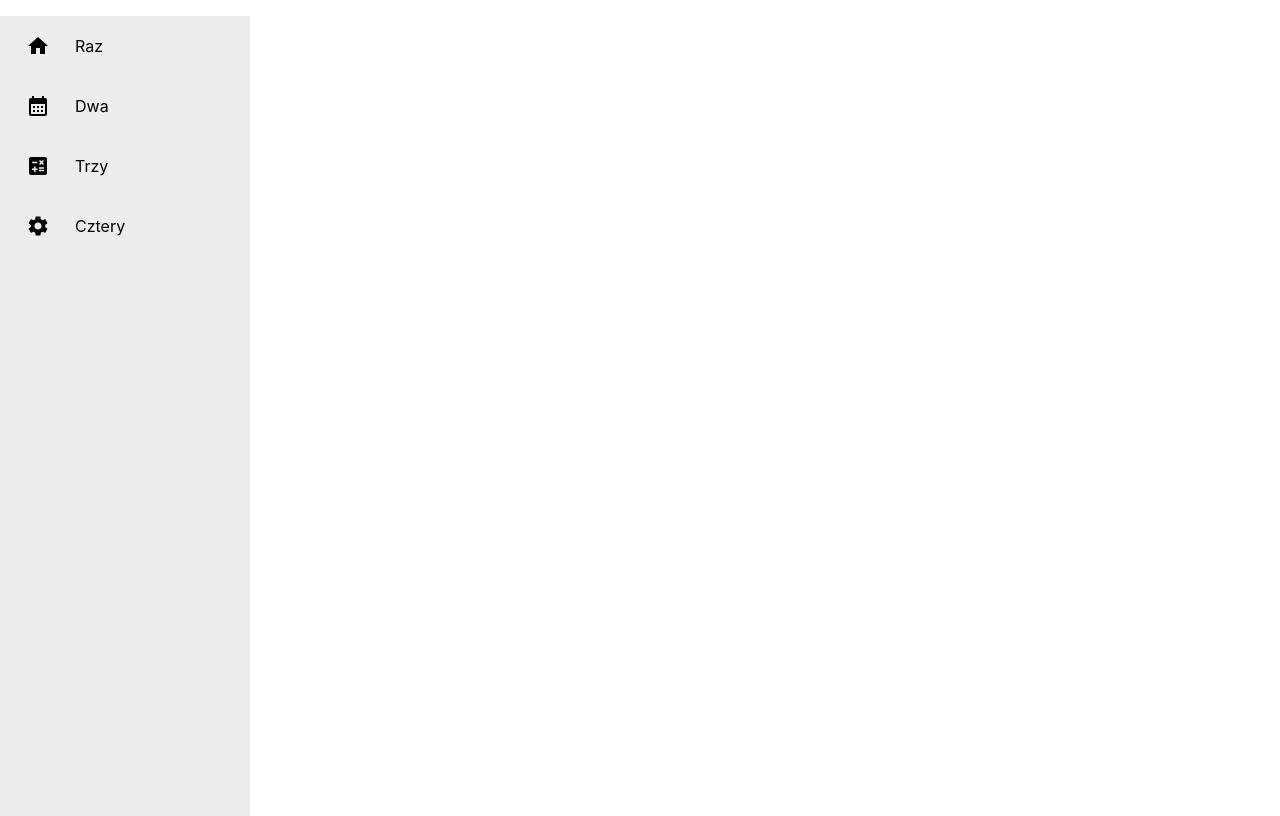
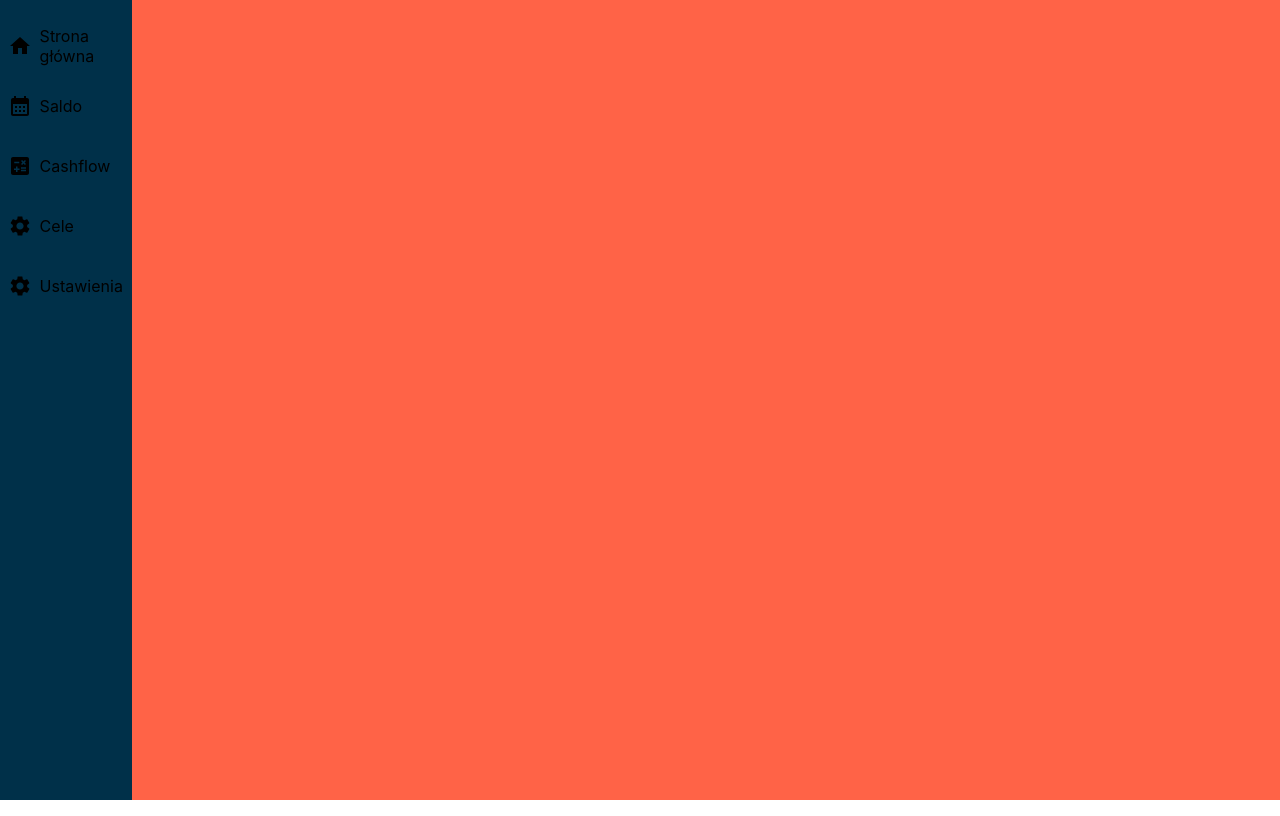
Before and after one commit to t-ukowski/Budget-planner, a React (Create React App) app in the folder frontend/: page / in a window 1280 px wide. Built offline with nearby package versions, Linux system fonts and the light colour scheme.

Commit message:
styles organization

```diff
--- a/frontend/package.json
+++ b/frontend/package.json
@@ -15,6 +15,7 @@
     "react": "^17.0.2",
     "react-dom": "^17.0.2",
     "react-scripts": "5.0.0",
+    "sass": "^1.50.0",
     "web-vitals": "^2.1.4"
   },
   "scripts": {
--- a/frontend/src/App.js
+++ b/frontend/src/App.js
@@ -1,9 +1,11 @@
-import './App.css';
+import "./styles/main.scss";
 import Sidebar from "./Components/Sidebar";
 
 function App() {
   return (
-    <div className="App"><Sidebar /></div>
+    <div className="App">
+      <Sidebar/>
+    </div>
   );
 }
 
--- a/frontend/src/Components/Sidebar.css
+++ /dev/null
@@ -1,42 +0,0 @@
-.Sidebar {
-  height: 100%;
-  width: 250px;
-  background-color: rgb(237, 237, 237);
-}
-
-.SidebarList {
-  height: auto;
-  width: 100%;
-  padding: 0;
-}
-
-.SidebarList .row {
-  height: 60px;
-  width: 100%;
-  list-style-type: none;
-  margin: 0;
-  display: flex;
-  flex-direction: row;
-  justify-content: center;
-  align-items: center;
-  font-family: -apple-system, BlinkMacSystemFont, 'Segoe UI', Roboto, Oxygen, Ubuntu, Cantarell, 'Open Sans', 'Helvetica Neue', sans-serif;
-}
-
-.SidebarList .row:hover {
-  cursor: pointer;
-  background-color: rgb(211, 211, 211);
-}
-
-.SidebarList #active {
-  background-color: tomato;
-}
-
-.row #icon {
-  flex: 30%;
-  display: grid;
-  place-items: center;
-}
-
-.row #title {
-  flex: 70%;
-}
--- a/frontend/src/Components/Sidebar.js
+++ b/frontend/src/Components/Sidebar.js
@@ -1,5 +1,4 @@
 import React from 'react';
-import './Sidebar.css';
 import { SidebarData } from './SidebarData';
 
 function Sidebar() {
--- a/frontend/src/Components/SidebarData.js
+++ b/frontend/src/Components/SidebarData.js
@@ -6,22 +6,27 @@ import SettingsIcon from '@mui/icons-material/Settings';
 
 export const SidebarData = [
     {
-        title: "Raz",
+        title: "Strona główna",
         icon: <HomeIcon />,
         link: "/home"
     },
     {
-        title: "Dwa",
+        title: "Saldo",
         icon: <CalendarMonthIcon />,
-        link: "/history"
+        link: "/balance"
     },
     {
-        title: "Trzy",
+        title: "Cashflow",
         icon: <CalculateIcon />,
-        link: "/objectives"
+        link: "/cashflow"
     },
     {
-        title: "Cztery",
+        title: "Cele",
+        icon: <SettingsIcon />,
+        link: "/goals"
+    },
+    {
+        title: "Ustawienia",
         icon: <SettingsIcon />,
         link: "/settings"
     }
--- /dev/null
+++ b/frontend/src/styles/main.scss
@@ -0,0 +1,4 @@
+@import "variables";
+
+@import "sidebar";
+@import "panel";
--- /dev/null
+++ b/frontend/src/styles/panel.scss
@@ -0,0 +1,12 @@
+.App {
+    position: absolute;
+    height: 100vh;
+    width: 100vw;
+    //background-color: $background-base;
+    background-color: tomato;
+}
+
+body {
+    margin: 0;
+    padding: 0;
+}
--- /dev/null
+++ b/frontend/src/styles/sidebar.scss
@@ -0,0 +1,44 @@
+.Sidebar {
+    position: fixed;
+    height: 100%;
+    width: $sidebar-closed-width;
+    background-color: $bp-blue;
+    color: $background-base;
+  }
+
+  .SidebarList {
+    height: auto;
+    width: 100%;
+    padding: 0;
+  }
+
+  .SidebarList .row {
+    height: 60px;
+    width: 100%;
+    list-style-type: none;
+    margin: 0;
+    display: flex;
+    flex-direction: row;
+    justify-content: center;
+    align-items: center;
+    font-family: -apple-system, BlinkMacSystemFont, 'Segoe UI', Roboto, Oxygen, Ubuntu, Cantarell, 'Open Sans', 'Helvetica Neue', sans-serif;
+  }
+
+  .SidebarList .row:hover {
+    cursor: pointer;
+    background-color: rgb(211, 211, 211);
+  }
+
+  .SidebarList #active {
+    background-color: tomato;
+  }
+
+  .row #icon {
+    flex: 30%;
+    display: grid;
+    place-items: center;
+  }
+
+  .row #title {
+    flex: 70%;
+  }
--- /dev/null
+++ b/frontend/src/styles/variables.scss
@@ -0,0 +1,15 @@
+// Colors
+$bp-black: #2E282A;
+$bp-blue: #003049;
+$bp-red: #751717;
+$bp-orange: #CD5334;
+$bp-yellow: #FCBF49;
+$bp-green: #A7C957;
+$bp-white: #FEFAE0;
+
+// Base
+$background-base: $bp-orange 50%;
+
+// Sidebar
+$sidebar-closed-width: 132px;
+$sidebar-open-width: 431px;
```
Also changed, not shown: 1 other file (tests, documents, lock files or other folders).
